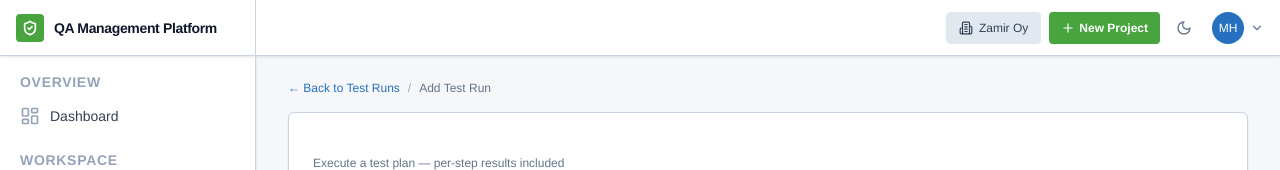
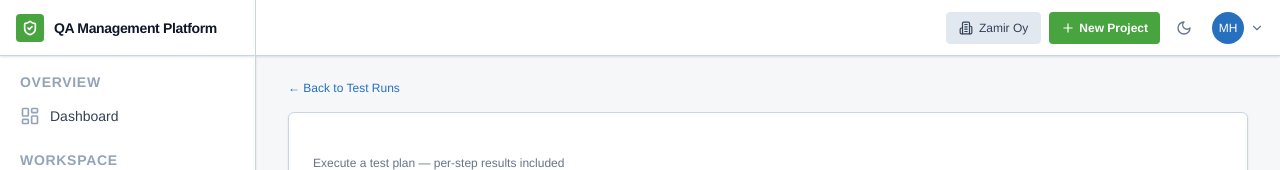
Before and after one commit to engmilo/qa-management-platform, a Next.js app: page /test-runs/new in a window 1280 px wide. Shown: the top 170 px of the page. Built offline with nearby package versions, Linux system fonts and the light colour scheme; no server answers.

Commit message:
Fix: Add Test Run breadcrumb had extra / Add Test Run suffix, now matches other new pages

```diff
--- a/src/app/test-runs/new/page.tsx
+++ b/src/app/test-runs/new/page.tsx
@@ -185,8 +185,8 @@ export default function NewTestRunPage() {
           <div className="w-full max-w-none px-2">
             <div className="flex items-center gap-2 text-xs mb-4">
               <Link href="/test-runs" className="text-[#276fbf] dark:text-[#4da3ff] hover:underline">← Back to Test Runs</Link>
-              <span className="text-slate-400">/</span>
-              <span className="text-slate-500 dark:text-slate-400">Add Test Run</span>
+
+
             </div>
 
             <div className="bg-white dark:bg-[#182232] border border-[#d8dee4] dark:border-[#28374d] rounded-md overflow-hidden">
```
